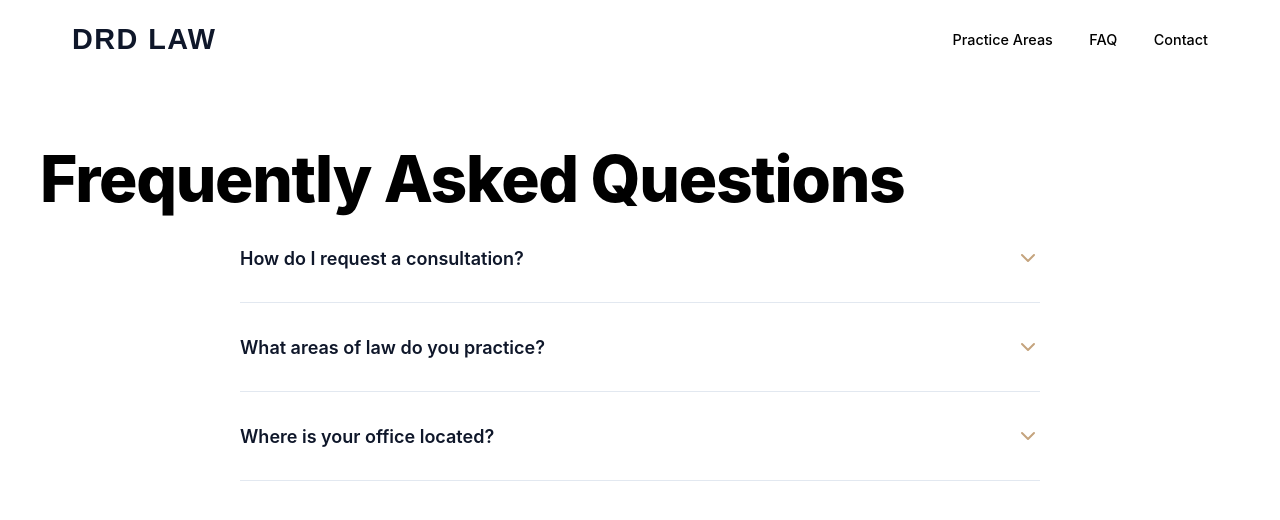
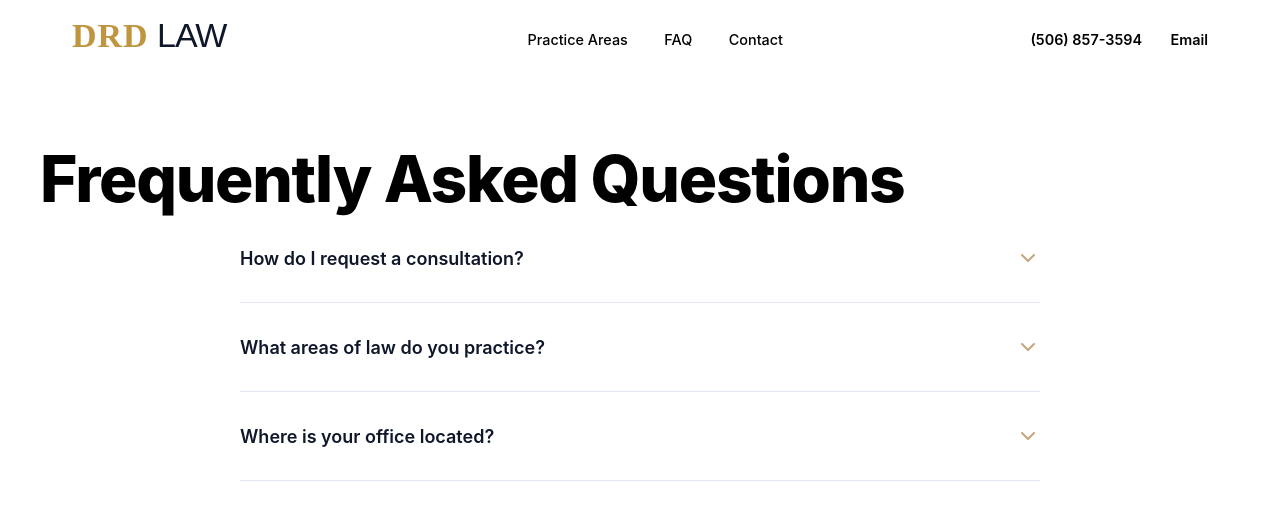
Before and after one commit to solutions-quasar/DRD-Law-Website, a plain HTML site: page faq.html in a window 1280 px wide. Drawn offline with Linux system fonts and the light colour scheme.

Commit message:
Propagate Logo and Header Layout fix to all sites

```diff
--- a/faq.html
+++ b/faq.html
@@ -12,15 +12,24 @@
     <header id="main-header">
         <div class="container top-bar">
             <div class="logo">
-                <a href="index.html">
-                    <span>DRD Law</span>
+                <a href="index.html" aria-label="DRD Law Homepage">
+                    <svg width="200" height="50" viewBox="0 0 200 50" fill="none" xmlns="http://www.w3.org/2000/svg">
+                        <text x="0" y="32" font-family="'Playfair Display', serif" font-weight="700" font-size="34"
+                            fill="#bf953f" letter-spacing="1">DRD</text>
+                        <text x="85" y="32" font-family="'Outfit', sans-serif" font-weight="500" font-size="34"
+                            fill="#0f172a" letter-spacing="-1">LAW</text>
+                    </svg>
                 </a>
             </div>
             <nav class="desktop-nav">
                 <a href="practice-areas.html">Practice Areas</a>
                 <a href="faq.html">FAQ</a>
-                <a href="contact.html">Contact</a>
+                <a href="contact.html" class="nav-cta">Contact</a>
             </nav>
+            <div class="header-actions">
+                <a href="tel:+15068573594" class="action-link">(506) 857-3594</a>
+                <a href="mailto:reception@drdlaw.ca" class="action-link">Email</a>
+            </div>
         </div>
     </header>
 
```
Also changed, not shown: 404.html (+23 -0 lines), contact.html (+12 -3 lines), practice-areas.html (+12 -3 lines).
